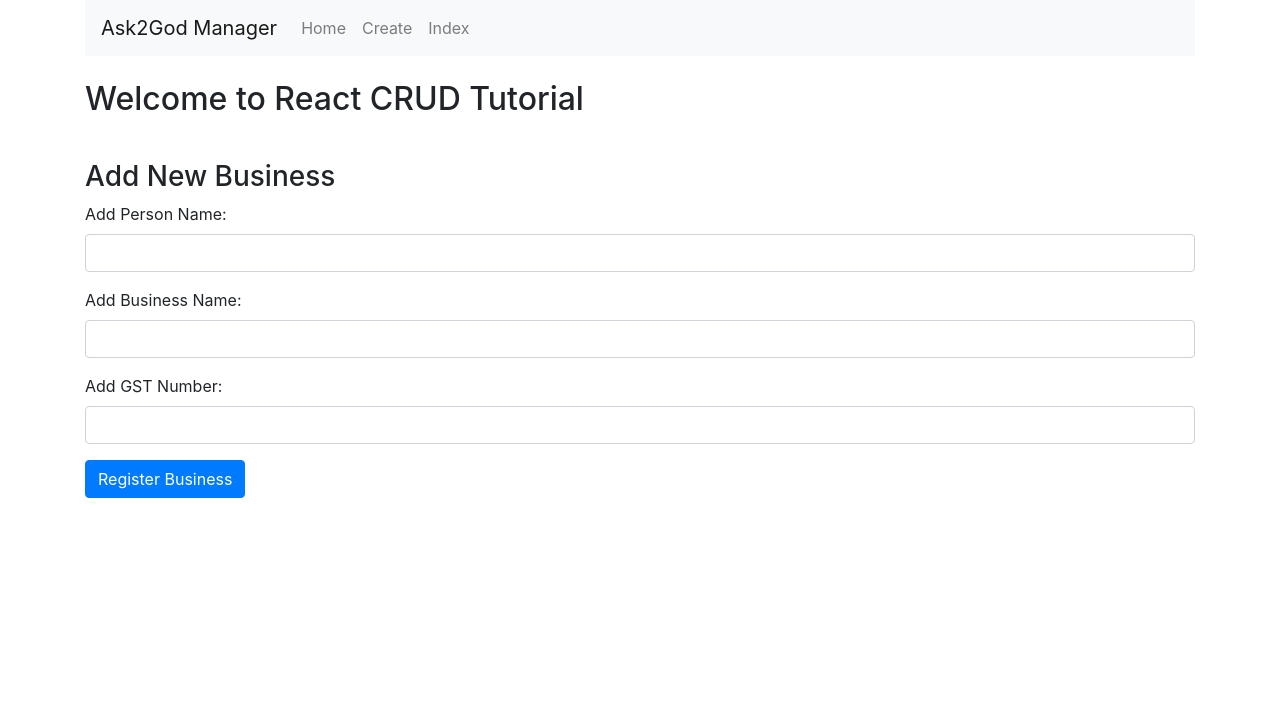
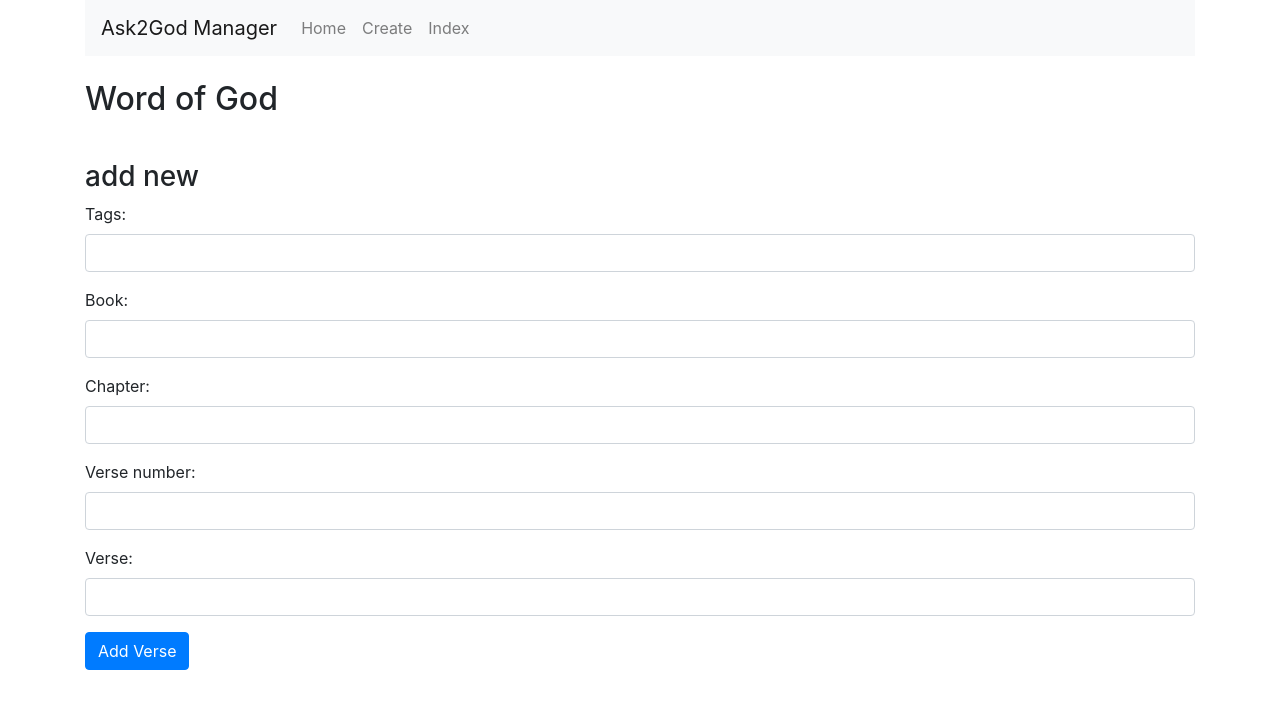
Before and after one commit to prashanth-sams/ask2god, a React (Create React App) app: page /create in a window 1280 px wide. Shown: the top 708 px of the page. Built offline with nearby package versions, Linux system fonts and the light colour scheme.

Commit message:
update labels

```diff
--- a/src/App.js
+++ b/src/App.js
@@ -28,7 +28,7 @@ class App extends Component {
             </div>
           </nav>
           <br/>
-          <h2>Welcome to React CRUD Tutorial</h2> <br/>
+          <h2>Word of God</h2> <br/>
           <Switch>
               <Route exact path='/create' component={ Create } />
               <Route path='/edit/:id' component={ Edit } />
--- a/src/components/create.component.js
+++ b/src/components/create.component.js
@@ -61,31 +61,45 @@ export default class Create extends Component {
 	render(){
 		return (
 			<div style={{marginTop: 10}}>
-                <h3>Add New Business</h3>
+                <h3>add new</h3>
                 <form onSubmit={this.onSubmit}>
                     <div className="form-group">
-                        <label>Add Person Name:  </label>
+                        <label>Tags:  </label>
                         <input type="text" className="form-control"
                         	value={this.state.person_name}
                         	onChange={this.onChangePersonName}
                         />
                     </div>
                     <div className="form-group">
-                        <label>Add Business Name: </label>
+                        <label>Book: </label>
                         <input type="text" className="form-control"
                         	value={this.state.business_name}
                         	onChange={this.onChangeBusinessName}
                         />
                     </div>
+					<div className="form-group">
+                        <label>Chapter: </label>
+                        <input type="text" className="form-control"
+                        // value={this.state.business_gst_number}
+                        // onChange={this.onChangeGstNumber}
+                        />
+                    </div>
                     <div className="form-group">
-                        <label>Add GST Number: </label>
+                        <label>Verse number: </label>
                         <input type="text" className="form-control"
                         value={this.state.business_gst_number}
                         onChange={this.onChangeGstNumber}
                         />
                     </div>
+					<div className="form-group">
+                        <label>Verse: </label>
+                        <input type="text" className="form-control"
+                        // value={this.state.business_gst_number}
+                        // onChange={this.onChangeGstNumber}
+                        />
+                    </div>
                     <div className="form-group">
-                        <input type="submit" value="Register Business" className="btn btn-primary"/>
+                        <input type="submit" value="Add Verse" className="btn btn-primary"/>
                     </div>
                 </form>
             </div>
--- a/src/components/index.component.js
+++ b/src/components/index.component.js
@@ -33,13 +33,13 @@ export default class Index extends Component {
 	render(){
 		return (
 			<div>
-				<h3>business List</h3>
+				<h3>verse List</h3>
 				<table className="table table-striped" style={{ marginTop: 20 }}>
 		            <thead>
 		              <tr>
-		                <th>Person</th>
-		                <th>Business</th>
-		                <th>GST Number</th>
+		                <th>Tags</th>
+		                <th>Book</th>
+		                <th>Chapter</th>
 		                <th colSpan="2">Action</th>
 		              </tr>
 		            </thead>
```
Also changed, not shown: 1 other file (tests, documents, lock files or other folders).
